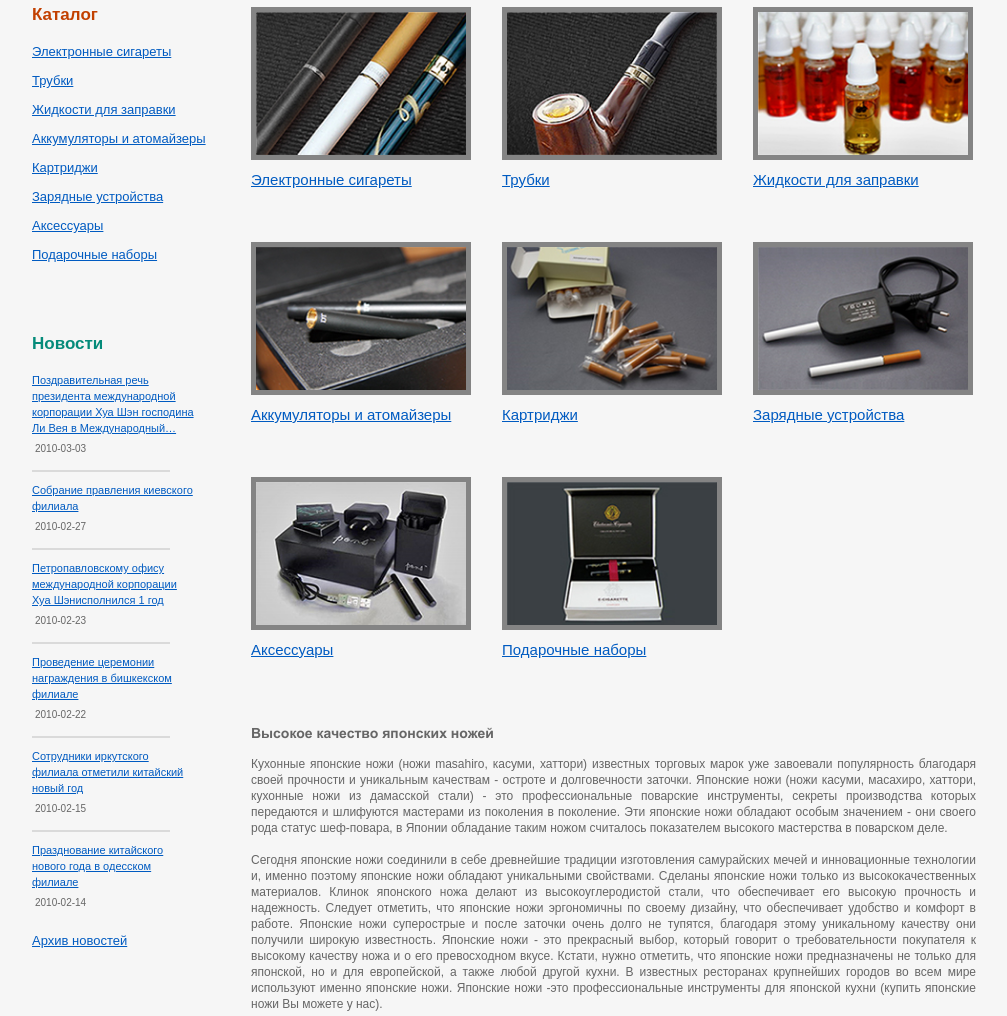
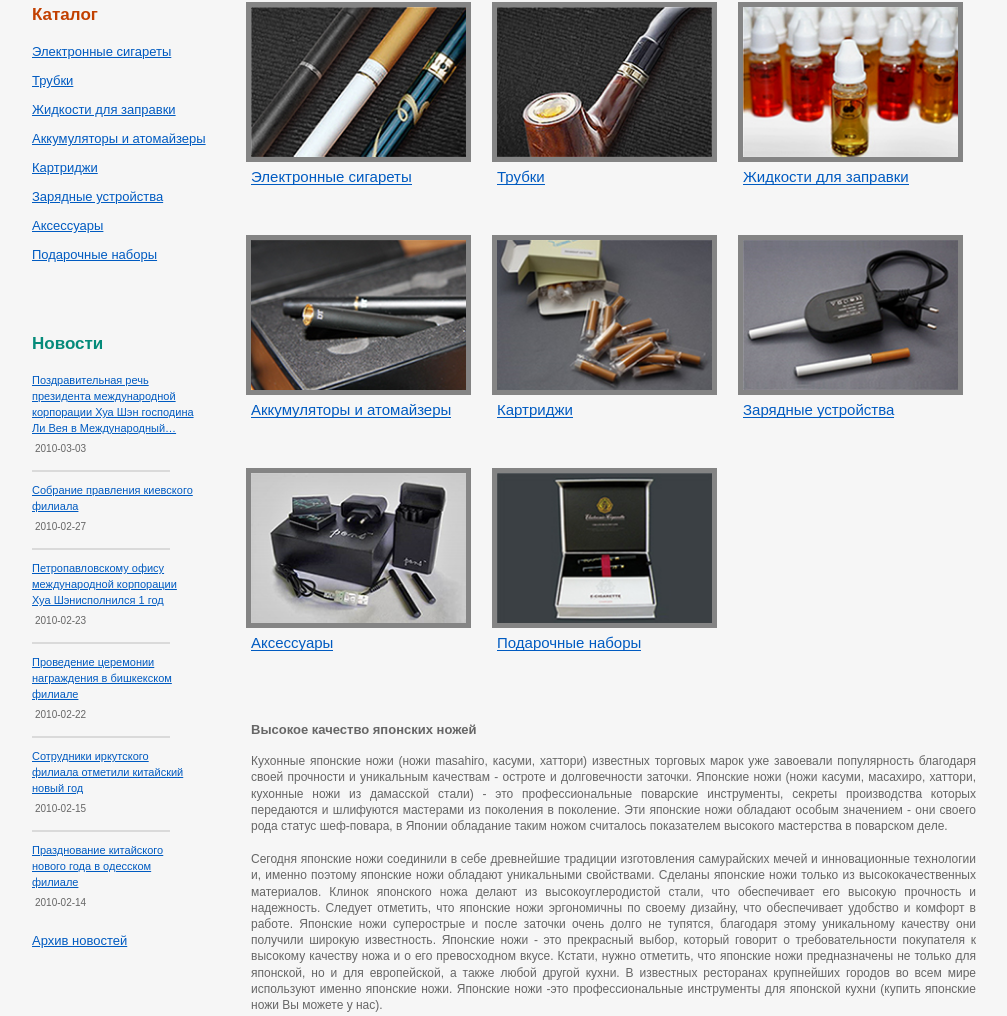
Before and after one commit to unoone/itConstruct, a plain HTML site: page index.html in a window 1280 px wide. Shown: the part 364-1380 px from the top of the page, without its empty margins (136-1143 px from the left). Drawn offline with nearby package versions, Linux system fonts and the light colour scheme; a web font is replaced by a local one.

Commit message:
update 1.2

```diff
--- a/css/main.css
+++ b/css/main.css
@@ -63,6 +63,7 @@ table {
     box-shadow: 5px 6px 10px,inset 0 0 20px;
 }
 header {
+    overflow-x: hidden !important;
     padding: 15px 0 10px 0;
 }
 #top {
@@ -336,38 +337,39 @@ header {
     margin-bottom: 55px;
 }
 .content-item:hover .content-item-img {
-    border: 5px solid #00b31d;
+    outline: 5px solid #00b31d;
 }
 .content-item:hover .content-item-name {
     color: #549ef1;
 }
 .content-item-img {
-    border: 5px solid #848484;
-    height: 153px;
-    width: 220px;
+    outline: 5px solid #848484;
+    height: 150px;
+    width: 215px;
+    display: block;
 }
 .content-item-name {
-    display: block;
-    margin-top: 9px;
+    display: inline-block;
+    margin-top: 12px;
     font-family: Arial, sans-serif;
     font-size: 15px;
+    border-bottom: 1px #005bc1 solid;
 }
 #description {
     margin-top: 14px;
 }
 #description-title {
-    font-size: 14px;
+    font-size: 13px;
     color: #666666;
-    margin: 0;
-    font-family: ArialBold, sans-serif;
+    font-family: Arial, sans-serif;
+    margin-bottom: 2px !important;
 }
 .paragraph {
     text-align: justify;
-    margin-top:16px;
+    margin-top: 17px;
     font-family: Arial, sans-serif;
     font-size: 12px;
-    line-height: 16px;
-    /* letter-spacing: 0.01em; */
+    line-height: 1.35;
     color: #666666;
 }
 
```
